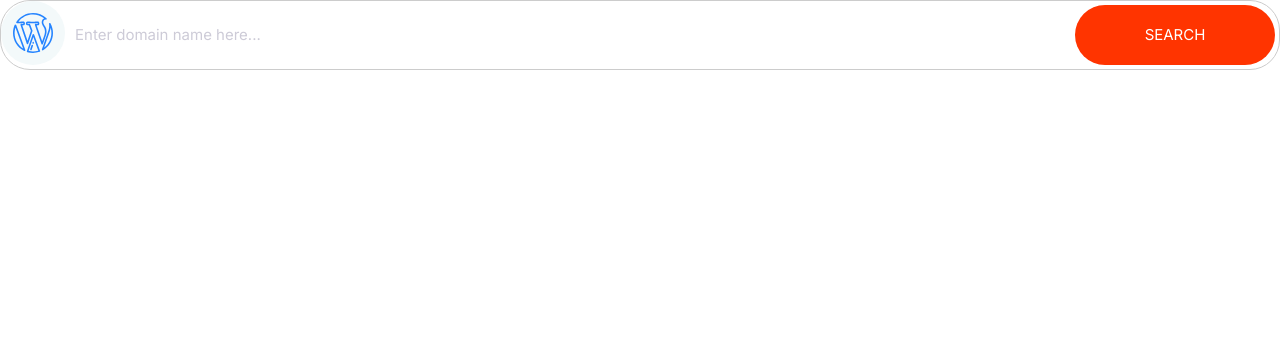
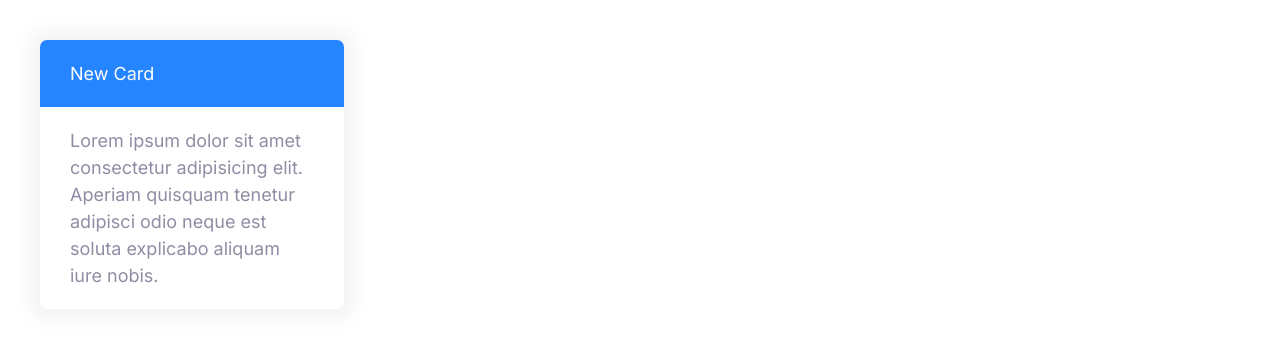
Before and after one commit to amisiespoir-07/ResponsiveWeb, a plain HTML site: page index.html in a window 1280 px wide. Drawn offline with Linux system fonts and the light colour scheme.

Commit message:
Build basic card component without specification.

```diff
--- a/css/styles.css
+++ b/css/styles.css
@@ -5,6 +5,7 @@
     --color-primary: #2584ff;
     --color-secondary: #00d9ff;
     --color-border: #ccc;
+    --border-raduis: 30px;
 }
 
 *,
@@ -97,7 +98,7 @@ a {
 /*Badges */
 
 .badge {
-    border-radius: 20px;
+    border-radius: var(--border-raduis);
     font-size: 2rem;
     font-weight: 600;
     padding: 0.5rem 2rem;
@@ -255,7 +256,7 @@ a {
  .input {
     padding: 1.5rem 3.5rem;
     border: 1px solid var(--color-border);
-    border-radius: 30px;
+    border-radius: --border-raduis;
     outline: 0;
     color: var(--color-headings);
     font-size: 2rem;
@@ -267,7 +268,7 @@ a {
 
  .input-group {
     border: 1px solid var(--color-border);
-    border-radius: 30px;
+    border-radius: var(--border-raduis);
     display: flex;
  }
 
@@ -286,3 +287,26 @@ a {
         font-size: 1.5rem;
     }
  }
+
+ /* Card */
+
+ .card {
+    border-radius: 7px;
+    box-shadow: 0 0 20px 10px #f3f3f3;
+    overflow: hidden;
+ }
+
+ .card__header,
+ .card__body {
+    padding: 2rem 3rem;
+}
+
+.card--primary .card__header {
+    background: var(--color-primary);
+    color: #fff;
+ }
+
+.card--secondary .card__header {
+    background: var(--color-secondary);
+    color: #fff;
+ }
--- a/index.html
+++ b/index.html
@@ -19,18 +19,15 @@
     <link rel="stylesheet" href="css/styles.css" />
   </head>
   <body>
-    <div class="input-group">
-      <span class="icon-container">
-        <svg class="icon icon--primary">
-          <use xlink:href="images/sprite.svg#wordpress"></use>
-        </svg>
-      </span>
-      <input
-        type="text"
-        class="input"
-        placeholder="Enter domain name here..."
-      />
-      <button class="btn btn--accent">Search</button>
+    <div style="width: 30%; padding: 4rem">
+      <div class="card card--primary">
+        <header class="card__header">New Card</header>
+        <div class="card__body">
+          Lorem ipsum dolor sit amet consectetur adipisicing elit. Aperiam
+          quisquam tenetur adipisci odio neque est soluta explicabo aliquam iure
+          nobis.
+        </div>
+      </div>
     </div>
   </body>
 </html>
```
Also changed, not shown: Components/card.html (added, +9 -0 lines).
